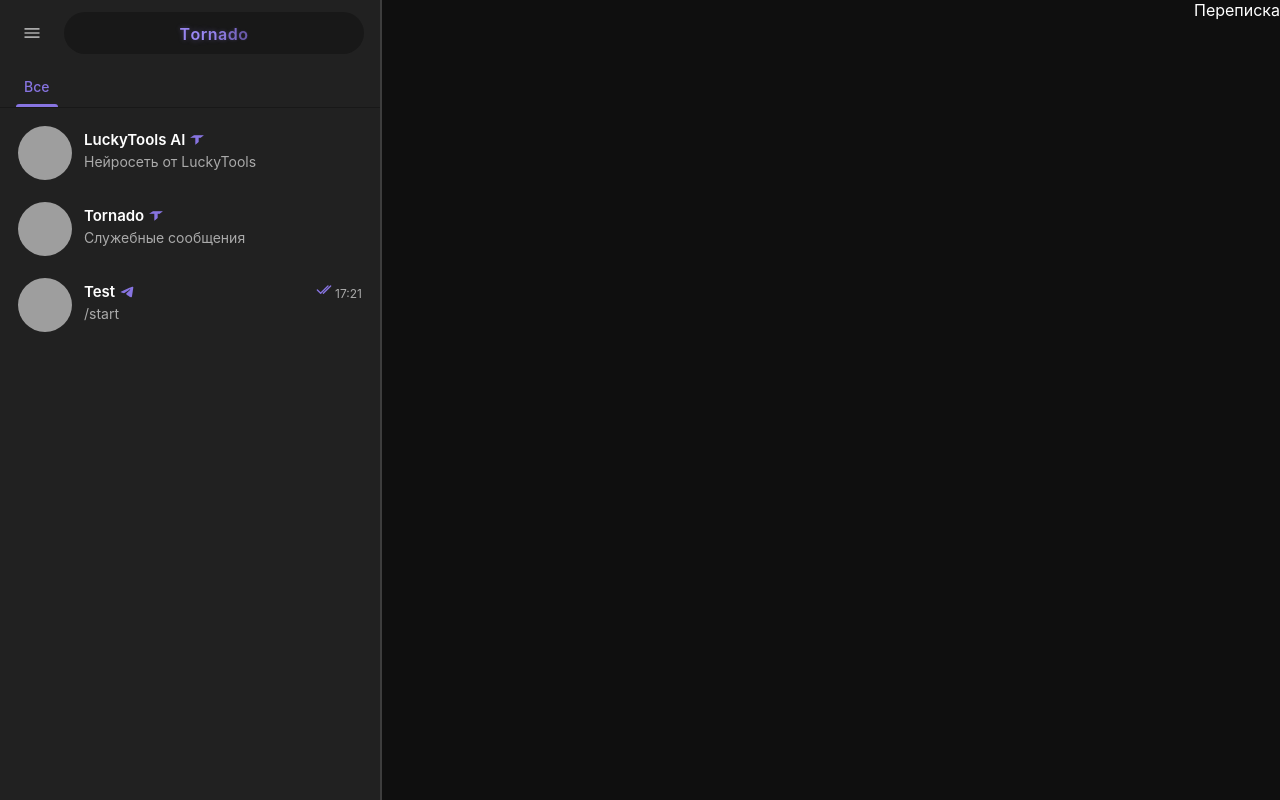
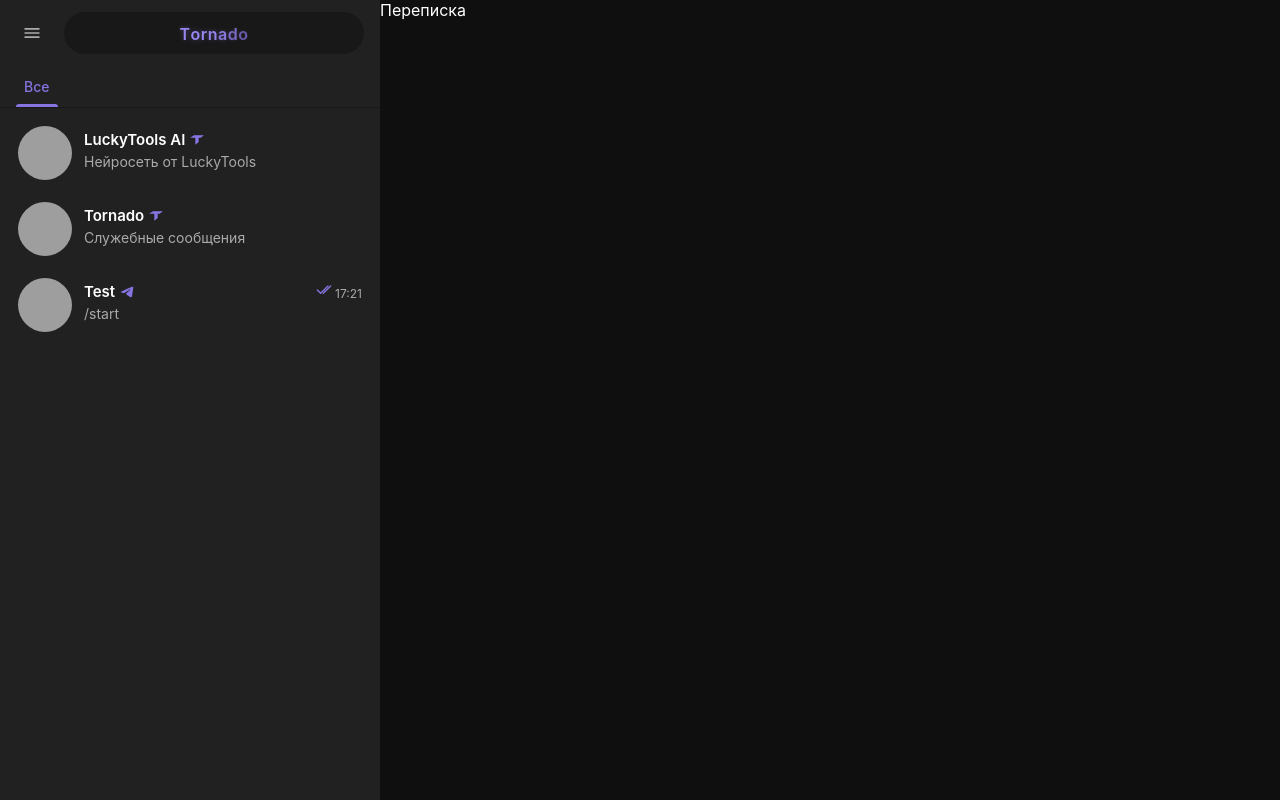
Before and after one commit to SayGGGo/Tornado, a Flask app: page /chat in a window 1280 px wide. Run offline with Flask 3, Linux system fonts and the light colour scheme; the visitor is signed in with stand-in values (Sample User, id 1); tables that the repository leaves empty hold one stand-in row (values such as "Sample post"); grey boxes are pictures that could not be loaded.

Commit message:
bar.html: Removing the bar from the container to create the left block

```diff
--- a/templates/bar.html
+++ b/templates/bar.html
@@ -1,4 +1,3 @@
-<div class="container">
 <div class="sidebar" id="sidebar">
     <div class="header">
         <button class="menu-btn">
@@ -37,7 +36,7 @@
 
     <div class="chat-list">
         {% for chat_id, chat in msg_data.items() %}
-            <div class="chat-item {% if chat.active %}active{% endif %}" data-chat-id="{{ chat_id }}">
+        <div class="chat-item" data-chat-id="{{ chat_id }}">
             <img src="{{ chat.avatar }}" alt="Avatar" class="avatar">
             <div class="chat-info">
                 <div class="chat-header">
@@ -86,9 +85,3 @@
         {% endfor %}
     </div>
 </div>
-
-    <div class="resizer" id="resizer"></div>
-
-    <div class="main-content" id="main-chat-connection-point">
-    </div>
-</div>
```
Lines whose indentation alone changed are shown as unchanged.
